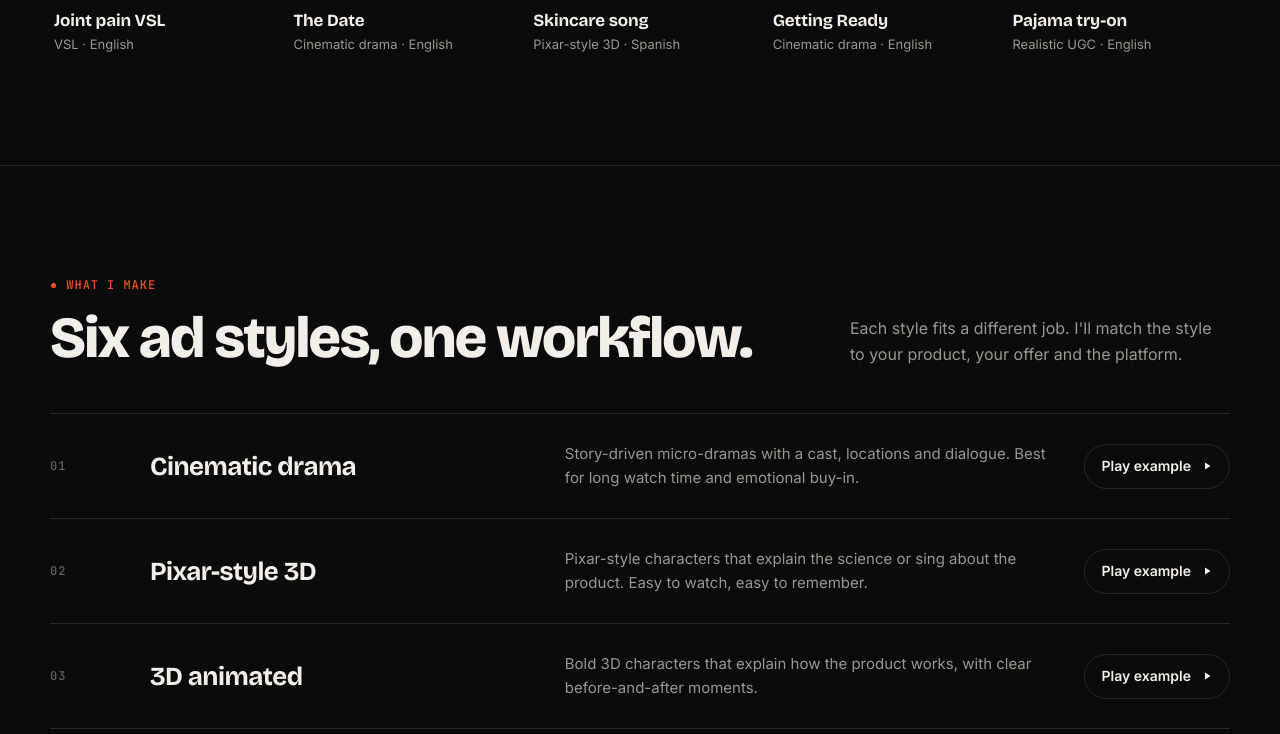
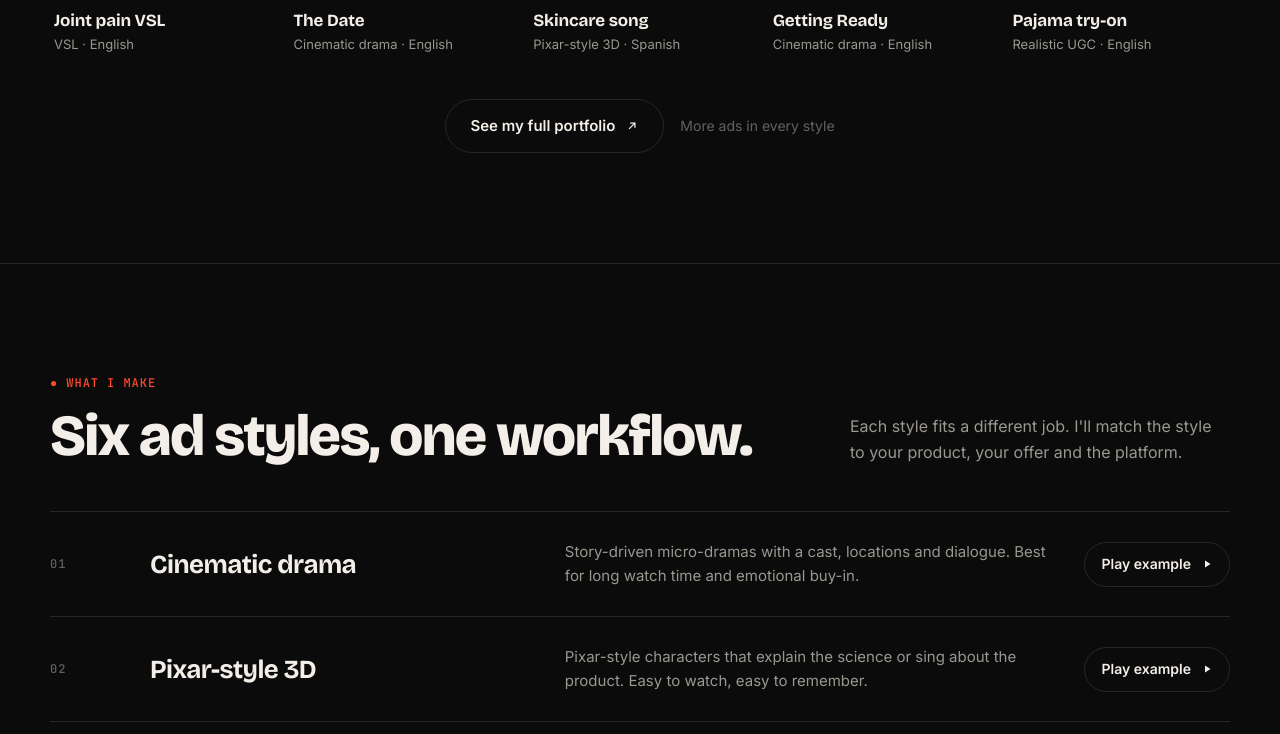
Before and after one commit to emmansykesy81-svg/emmansykesy81-svg.github.io, a plain HTML site: page index.html in a window 1280 px wide. Shown: the part 2063-2797 px from the top of the page. Drawn offline with nearby package versions, Linux system fonts and the light colour scheme; no server answers.

Commit message:
Add full portfolio link

```diff
--- a/index.html
+++ b/index.html
@@ -110,6 +110,9 @@ h2{font-family:var(--display);font-weight:800;font-size:clamp(34px,4.6vw,58px);l
 .meta h3{font-family:var(--display);font-weight:700;font-size:20px;letter-spacing:-.01em;line-height:1.2}
 .meta p{color:var(--mute);font-size:14px;margin-top:3px}
 .card.hide{display:none}
+.more{display:flex;align-items:center;justify-content:center;gap:16px;margin-top:44px;flex-wrap:wrap}
+.more .btn{padding:14px 24px;font-size:15px}
+.more span{color:var(--dim);font-size:14px}
 .result{position:absolute;z-index:2;left:10px;right:10px;bottom:10px;display:flex;align-items:center;gap:8px;background:var(--rec);color:#fff;border-radius:10px;padding:8px 10px;font-family:var(--mono);font-size:11px;letter-spacing:.06em;text-transform:uppercase;line-height:1.2}
 .result small{display:block;font-size:9px;opacity:.85}
 .card.top .frame{border-color:var(--rec);box-shadow:0 0 0 1px var(--rec),0 20px 60px -20px rgba(255,74,43,.5)}
@@ -268,6 +271,9 @@ footer .wrap{display:flex;justify-content:space-between;gap:20px;flex-wrap:wrap}
     </div>
     <div class="filters rv" id="filters"></div>
     <div class="grid" id="grid"></div>
+    <div class="more rv" id="more"><a class="btn ghost" target="_blank" rel="noopener">See my full portfolio
+      <svg width="14" height="14" viewBox="0 0 24 24" fill="none" stroke="currentColor" stroke-width="2.2"><path d="M7 17L17 7M9 7h8v8"/></svg></a>
+      <span>More ads in every style</span></div>
   </div>
 </section>
 
@@ -329,7 +335,7 @@ footer .wrap{display:flex;justify-content:space-between;gap:20px;flex-wrap:wrap}
   </div>
 </section>
 
-<footer><div class="wrap"><span>© <span id="yr"></span> <span data-cfg="name">Your Name</span></span><span>Senior AI video editor · Iligan City, Philippines</span></div></footer>
+<footer><div class="wrap"><span>© <span id="yr"></span> <span data-cfg="name">Your Name</span> · <a id="fport" target="_blank" rel="noopener" style="color:var(--mute);border-bottom:1px solid var(--line)">Full portfolio</a></span><span>Senior AI video editor · Iligan City, Philippines</span></div></footer>
 
 <div class="modal" id="modal" role="dialog" aria-modal="true" aria-label="Video player">
   <button class="iconbtn close" id="mClose" aria-label="Close"><svg width="18" height="18" viewBox="0 0 24 24" fill="none" stroke="currentColor" stroke-width="2"><path d="M6 6l12 12M18 6L6 18"/></svg></button>
@@ -363,6 +369,7 @@ const CONFIG = {
   resume:   "resume.pdf",              // file next to index.html
   location: "Iligan City, Philippines (GMT+8)",
   brands:   "KLEAR Labs, ELYRE, SHYNE",
+  portfolio: "https://emmanprotfolio.my.canva.site/emmansecorataportfolio",  // full portfolio link
   photo:    "img/photo.jpg",
   status:   "Available for freelance projects and full-time roles",
   bio1: "I'm a senior AI video editor making high-converting video ads for brands, agencies and eCommerce businesses. I've been making AI videos for almost three years.",
@@ -433,6 +440,7 @@ document.querySelectorAll('[data-cfg]').forEach(el=>{
 document.title = (CONFIG.short||CONFIG.name) + " — AI Video Ads";
 $('#yr').textContent = new Date().getFullYear();
 if(CONFIG.photo){ $('#me').src = CONFIG.photo; $('#me').alt = CONFIG.name; } else $('#me').remove();
+if(CONFIG.portfolio){ $('#more a').href = CONFIG.portfolio; $('#fport').href = CONFIG.portfolio; } else { $('#more').remove(); $('#fport').remove(); }
 if(CONFIG.status) $('#status span:last-child').textContent = CONFIG.status; else $('#status').remove();
 
 /* nav */
```
